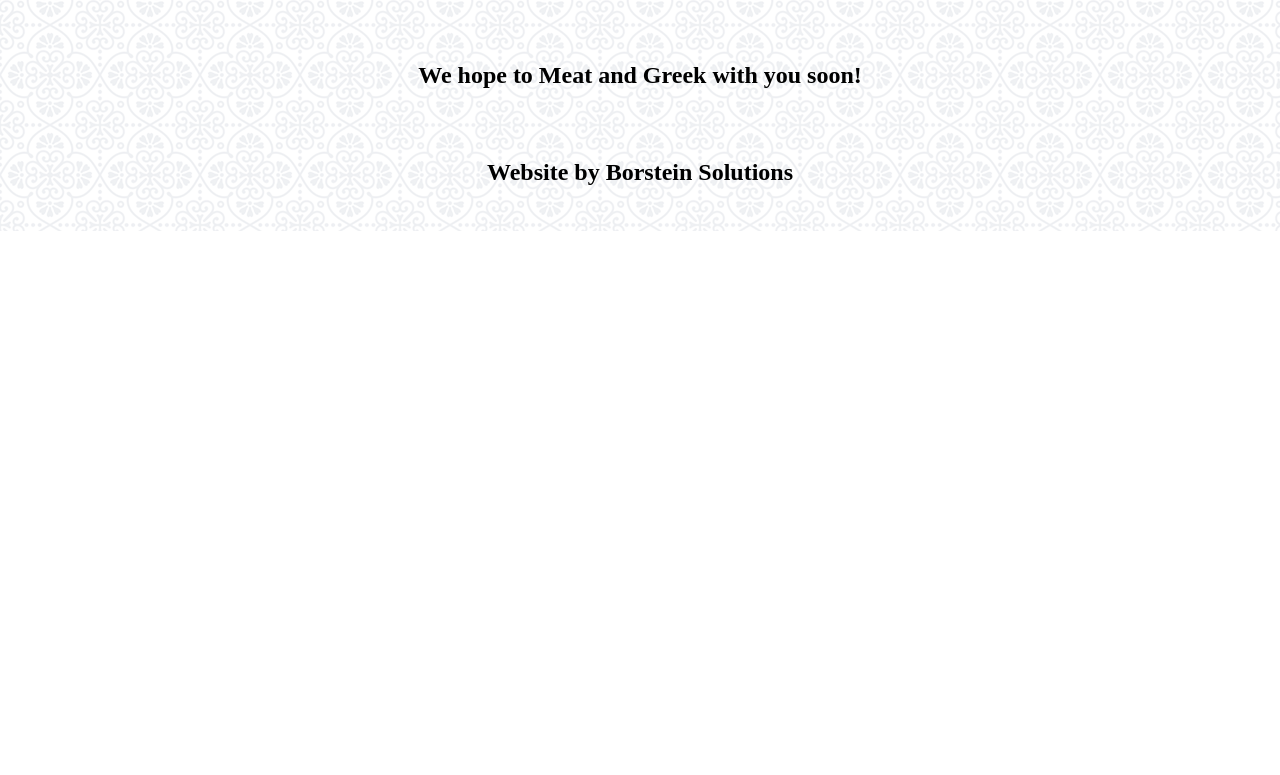
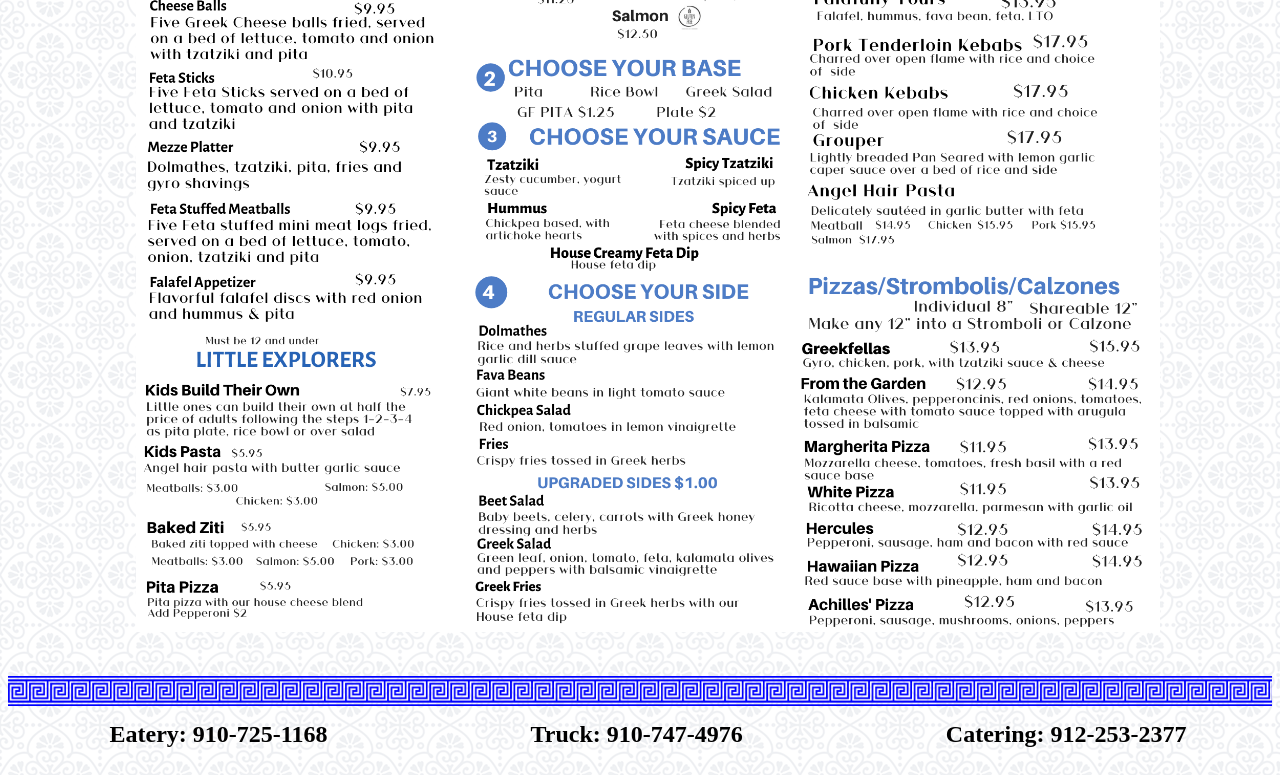
Before and after one commit to BrittanyandOresti/meatandgreekco.com, a website: page eatery.html in a window 1280 px wide. Shown: the part 675-1450 px from the top of the page. Before the commit the page ends 906 px from the top, so only its background shows below. Drawn offline with Linux system fonts and the light colour scheme; a web font is replaced by a local one.

Commit message:
fixed image file

```diff
--- a/eatery.html
+++ b/eatery.html
@@ -50,7 +50,7 @@
     </div>
 
     <div class="menus">
-      <img src="upload.png" alt="Meat and Greek Eatery Menu">
+      <img src="images/upload.png" alt="Meat and Greek Eatery Menu">
     </div>
 
 
```
